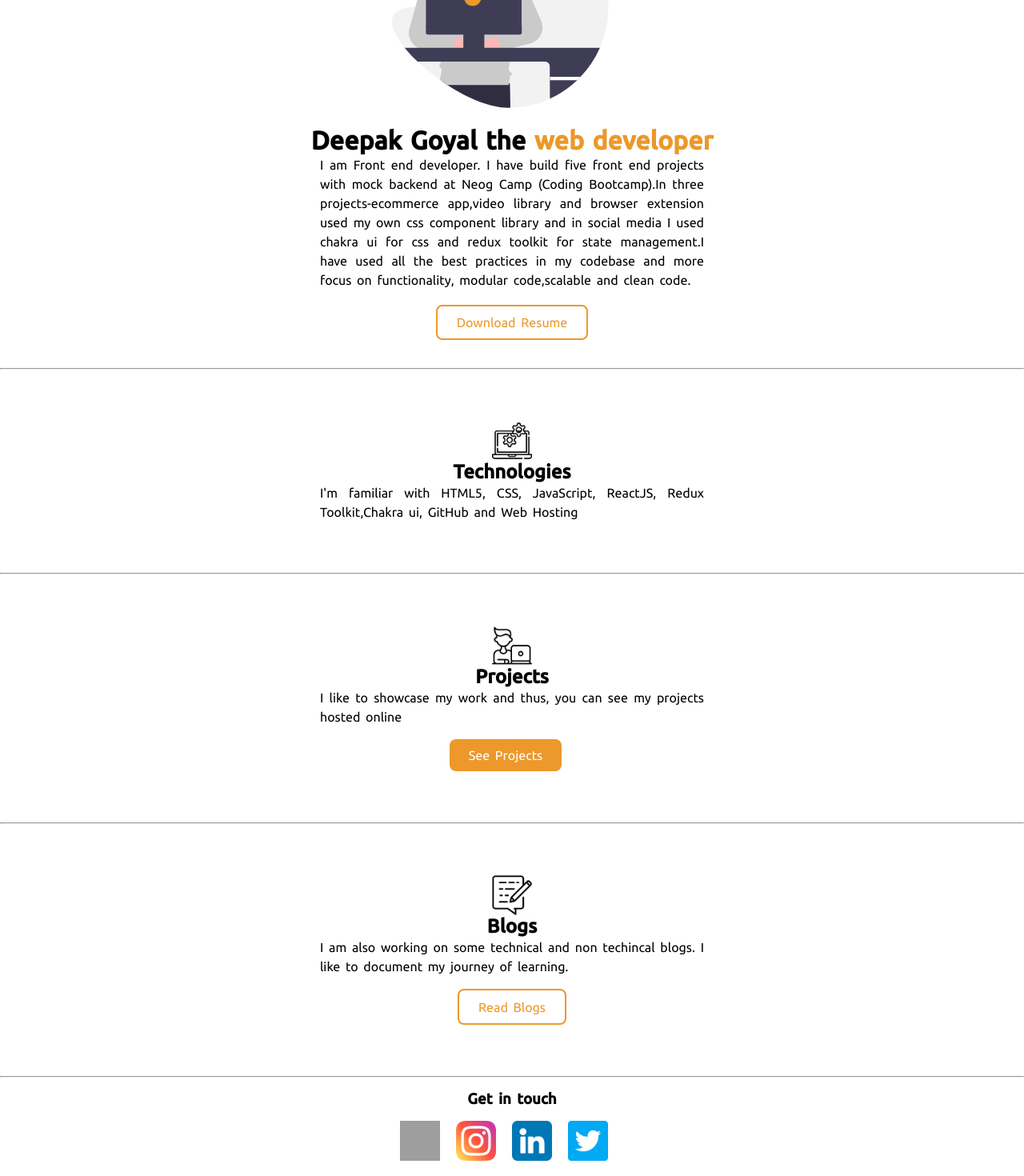
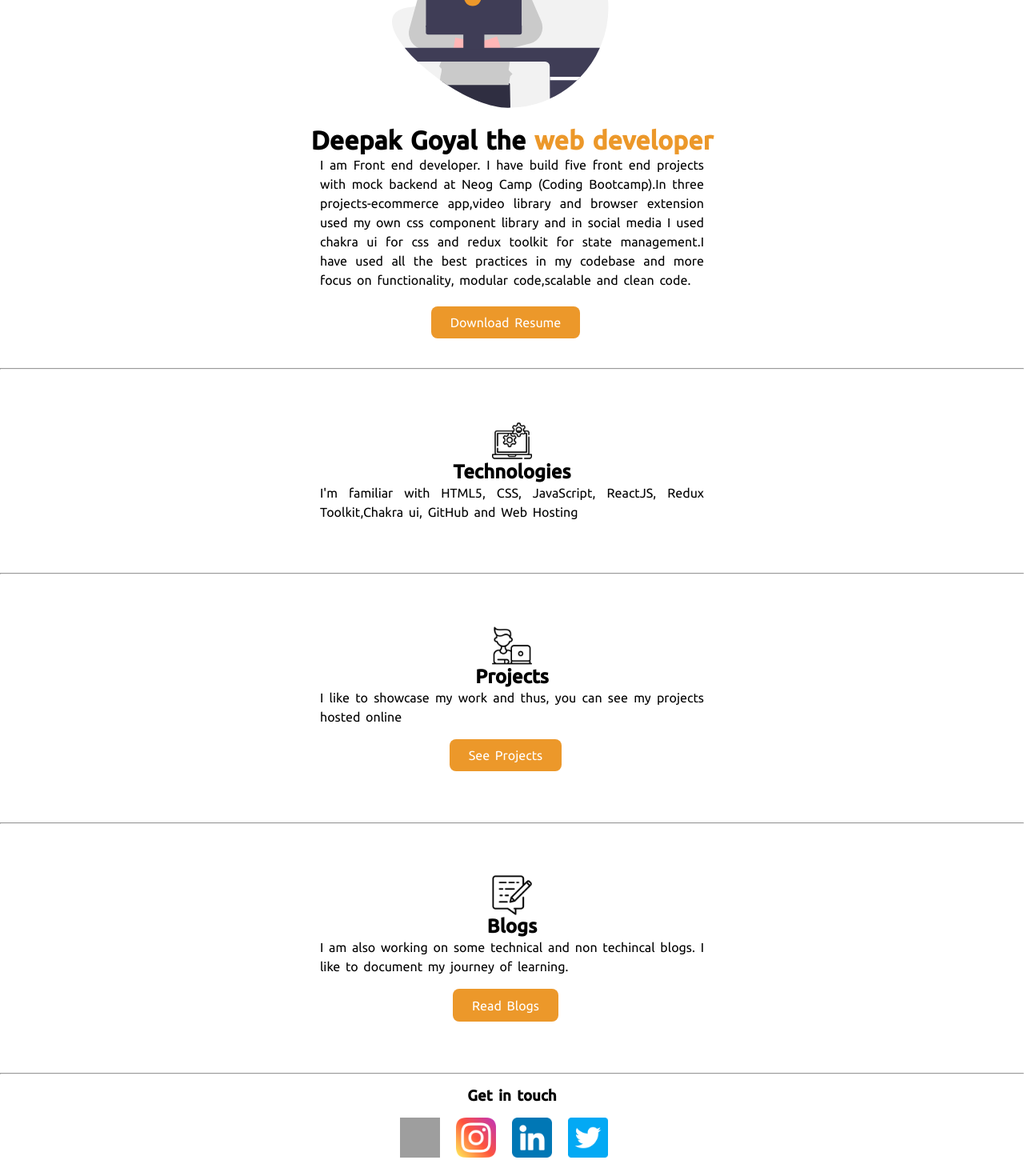
Before and after one commit to deepak29-git/react-portfolio, a React (Create React App) app: page / in a window 1280 px wide. Shown: the part 278-1748 px from the top of the page at 80% size. Built offline with nearby package versions, Linux system fonts and the light colour scheme; grey boxes are pictures that could not be loaded; a web font is replaced by a local one.

Commit message:
add cta button

```diff
--- a/src/App.css
+++ b/src/App.css
@@ -1,19 +1,18 @@
-@import url('https://fonts.googleapis.com/css2?family=M+PLUS+2:wght@400;500&family=Open+Sans:ital,wght@1,300&family=Outfit:wght@300&family=Roboto+Condensed:ital,wght@0,300;1,300;1,400&family=Roboto+Mono:ital,wght@1,200&family=Roboto+Slab:wght@500&family=Roboto:wght@400;500&family=Ubuntu:ital,wght@0,400;0,500;1,300;1,500&display=swap');
+@import url("https://fonts.googleapis.com/css2?family=M+PLUS+2:wght@400;500&family=Open+Sans:ital,wght@1,300&family=Outfit:wght@300&family=Roboto+Condensed:ital,wght@0,300;1,300;1,400&family=Roboto+Mono:ital,wght@1,200&family=Roboto+Slab:wght@500&family=Roboto:wght@400;500&family=Ubuntu:ital,wght@0,400;0,500;1,300;1,500&display=swap");
 
-*{
-  font-family: 'Ubuntu', sans-serif;
+* {
+  font-family: "Ubuntu", sans-serif;
   word-spacing: 3px;
   margin: 0;
-  padding:0;
+  padding: 0;
 }
 .App {
   text-align: center;
 }
 
-:root{
-  --primary-color:#ec982a;
-  --hover-color:#eba448;
-  --black-color:#000000;
-  --white-color:#FFFFFF;
-  /* --grey-color:lightgrey; */
+:root {
+  --primary-color: #ec982a;
+  --hover-color: #e09129;
+  --black-color: #000000;
+  --white-color: #ffffff;
 }
--- a/src/component/Home.css
+++ b/src/component/Home.css
@@ -55,3 +55,7 @@ img {
   flex-direction: column;
   align-items: center;
 }
+
+.none{
+  text-decoration: none;
+}
--- a/src/component/Home.js
+++ b/src/component/Home.js
@@ -16,7 +16,7 @@ function Home(){
             <p className='project-details plr-1'>I am Front end developer. I have build five front end projects with mock backend at Neog Camp (Coding Bootcamp).In three projects-ecommerce app,video library and browser extension used my own css component library and in social media I used chakra ui for css and redux toolkit for state management.I have used all the best practices in my codebase and more focus on functionality, modular code,scalable and clean code.</p>
             </div>
             <div className="resume-btn">
-            <a className="secondary-btn" href="https://drive.google.com/file/d/1tLYWpKhJIHFqiaXvbjhk0zC9DLaBFswX/view?usp=sharing">Download Resume</a>
+            <a className="primary-btn none" href="https://drive.google.com/file/d/1tLYWpKhJIHFqiaXvbjhk0zC9DLaBFswX/view?usp=sharing">Download Resume</a>
             </div>
             <hr style={{marginTop:"3rem"}}/>
             <section className="grey-section">
@@ -36,7 +36,7 @@ function Home(){
                 <img className="icon" src={blogIcon} alt="blog.png" />
             <h2 className="title">Blogs</h2>
             <p className='project-details'>I am also working on some technical and non techincal blogs. I like to document my journey of learning.</p>
-            <button onClick={()=>navigate('/blogs')} className="secondary-btn">Read Blogs</button>
+            <button onClick={()=>navigate('/blogs')} className="primary-btn none">Read Blogs</button>
             </section>
 
             <hr/>
```
